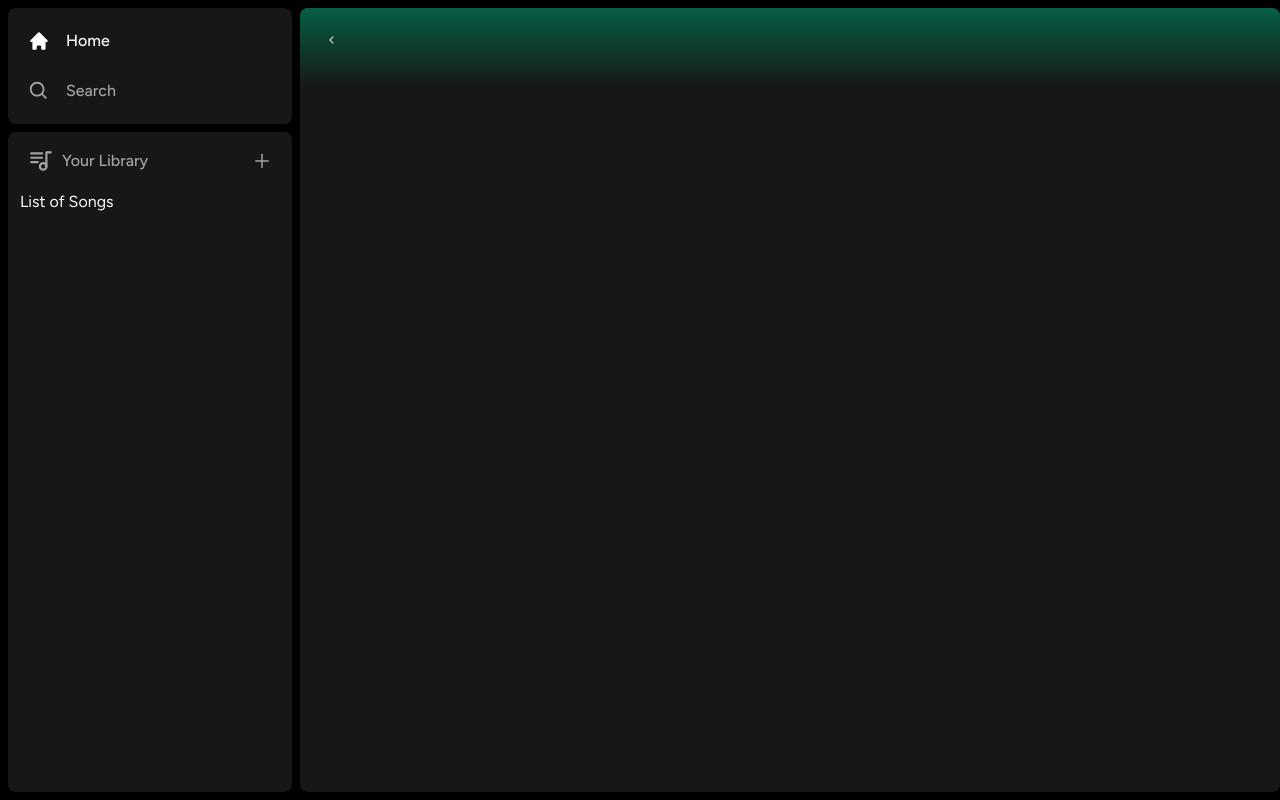
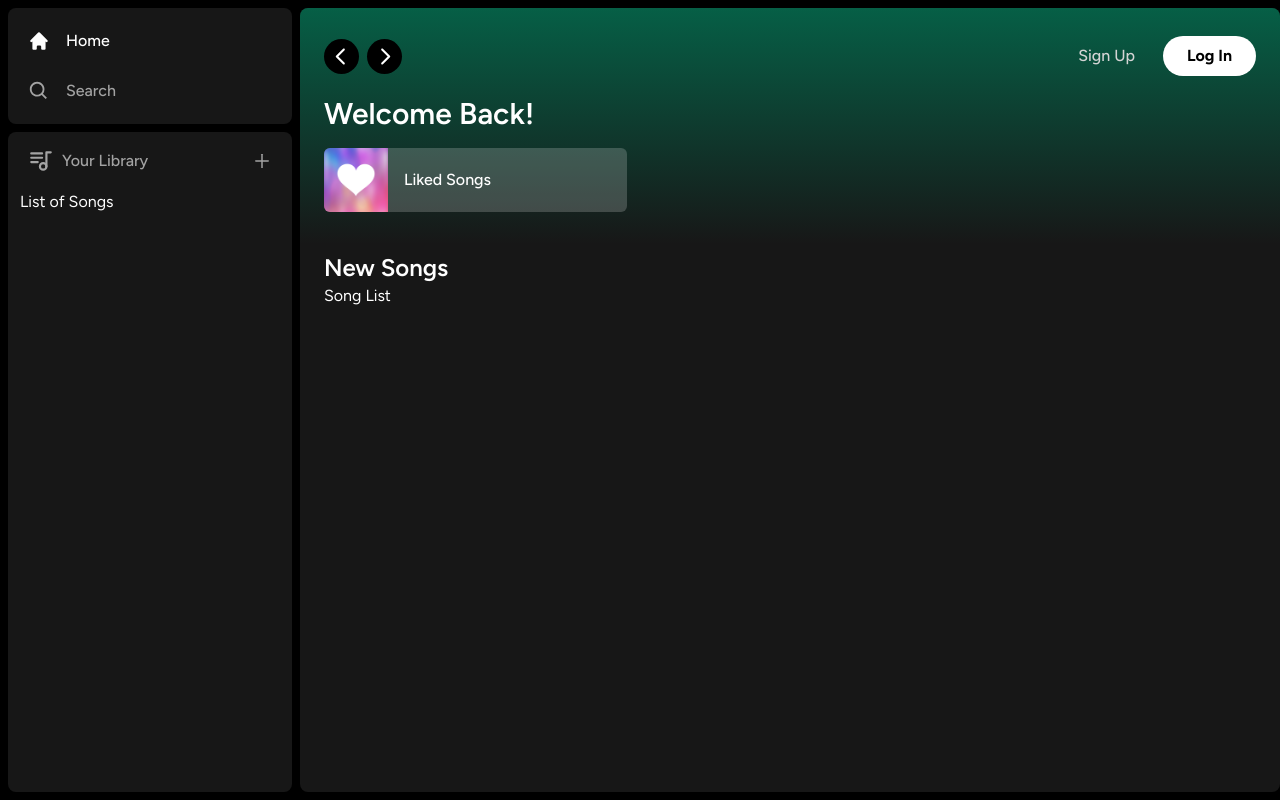
Before and after one commit to nathandallas/spotify-clone, a Next.js app: page / in a window 1280 px wide. Built offline with nearby package versions, Linux system fonts and the light colour scheme.

Commit message:
finished layout

```diff
--- a/app/(site)/page.tsx
+++ b/app/(site)/page.tsx
@@ -1,4 +1,5 @@
 import Header from '@/components/Header';
+import ListItem from '@/components/ListItem';
 
 export default function Home() {
 	return (
@@ -8,7 +9,32 @@ export default function Home() {
 		overflow-hidden overflow-y-auto
 		'
 		>
-			<Header>Header</Header>
+			<Header>
+				<div className='mb-2'>
+					<h1 className='text-white text-3xl font-semibold'>
+						Welcome Back!
+					</h1>
+					<div
+						className='
+							grid grid-cols-1 sm:grid-cols-2
+							xl:grid-cols-3 2xl:grid-cols-4 gap-3 mt-4'
+					>
+						<ListItem
+							image='/images/liked.png'
+							name='Liked Songs'
+							href='liked'
+						/>
+					</div>
+				</div>
+			</Header>
+			<div className='mt-2 mb-7 px-6'>
+				<div className='flex justify-between items-center'>
+					<h1 className="text-white text-2xl font-semibold">
+						New Songs
+					</h1>
+				</div>
+				<div>Song List</div>
+			</div>
 		</div>
 	);
 }
--- /dev/null
+++ b/components/Button.tsx
@@ -0,0 +1,41 @@
+import { forwardRef } from 'react';
+import { twMerge } from 'tailwind-merge';
+
+interface ButtonProps
+	extends React.ButtonHTMLAttributes<HTMLButtonElement> {}
+
+const Button = forwardRef<HTMLButtonElement, ButtonProps>(
+	(
+		{
+			className,
+			children,
+			disabled,
+			type = 'button',
+			...props
+		},
+		ref
+	) => {
+		return (
+			<button
+				type={type}
+				className={twMerge(
+					`
+            w-full rounded-full bg-green-500 border-transparent
+            px-3 py-3 disabled:cursor-not-allowed disabled:opacity:50
+            text-black font-bold hover:opacity-75 transiton
+        `,
+					className
+				)}
+				disabled={disabled}
+				ref={ref}
+				{...props}
+			>
+				{children}
+			</button>
+		);
+	}
+);
+
+Button.displayName = 'Button';
+
+export default Button;
--- a/components/Header.tsx
+++ b/components/Header.tsx
@@ -2,7 +2,10 @@
 
 import { useRouter } from 'next/navigation';
 import { twMerge } from 'tailwind-merge';
-import { RxCaretLeft } from 'react-icons/rx';
+import { RxCaretLeft, RxCaretRight } from 'react-icons/rx';
+import { HiHome } from 'react-icons/hi';
+import { BiSearch } from 'react-icons/bi';
+import Button from './Button';
 
 interface HeaderProps {
 	children: React.ReactNode;
@@ -25,11 +28,57 @@ const Header: React.FC<HeaderProps> = ({ children, className }) => {
 			>
 				<div className='w-full mb-4 flex items-center justify-between'>
 					<div className='hidden md:flex gap-x-2 items-center'>
-						<button>
-							<RxCaretLeft />
+						<button
+							onClick={() => router.back()}
+							className='
+                            rounded-full bg-black flex items-center
+                            justify-center hover:opacity-75 transition
+                        '
+						>
+							<RxCaretLeft className='text-white' size={35} />
+						</button>
+						<button
+							onClick={() => router.forward()}
+							className='
+                            rounded-full bg-black flex items-center
+                            justify-center hover:opacity-75 transition
+                        '
+						>
+							<RxCaretRight className='text-white' size={35} />
 						</button>
 					</div>
+					<div className='flex md:hidden gap-x-2 items-center'>
+						<button
+							className='
+                            rounded-full p-2 bg-white flex items-center
+                            justify-center hover:opacity-75 transition
+                            '
+						>
+							<HiHome className='text-black' size={20} />
+						</button>
+						<button
+							className='
+                            rounded-full p-2 bg-white flex items-center
+                            justify-center hover:opacity-75 transition
+                            '
+						>
+							<BiSearch className='text-black' size={20} />
+						</button>
+					</div>
+					<div className='flex justify-between items-center gap-x-4'>
+						<>
+							<div>
+								<Button className='bg-transparent text-neutral-300 font-medium'>
+									Sign Up
+								</Button>
+							</div>
+							<div>
+								<Button className='bg-white px-6 py-2'>Log In</Button>
+							</div>
+						</>
+					</div>
 				</div>
+                {children}
 			</div>
 		</>
 	);
--- /dev/null
+++ b/components/ListItem.tsx
@@ -0,0 +1,59 @@
+'use client';
+
+import { useRouter } from 'next/navigation';
+import Image from 'next/image';
+import { FaPlay } from 'react-icons/fa';
+
+interface ListItemProps {
+	image: string;
+	name: string;
+	href: string;
+}
+
+const ListItem: React.FC<ListItemProps> = ({
+	image,
+	name,
+	href,
+}) => {
+	const router = useRouter();
+
+	const onClick = () => {
+		//TODO: Add Authentication before Push
+		router.push(href);
+	};
+	return (
+		<>
+			<button
+				onClick={onClick}
+				className='
+                    relative group flex items-center rounded-md
+                    overflow-hidden gap-x-4 bg-neutral-100/20
+                    transition pr-4
+                '
+			>
+				<div className='relative min-h-[64px] min-w-[64px]'>
+					<Image
+						className='object-cover'
+						fill
+						src={image}
+						alt='Liked'
+					/>
+				</div>
+				<p className='font-medium truncate py-5'>{name}</p>
+				<div
+					className='
+                    absolute transition opacity-0 rounded-full flex items-center
+                    justify-center bg-green-500 p-4 drop-shadow-md right-5
+                    group-hover:opacity-100 hover:scale-110
+                '
+				>
+					<FaPlay className='text-black ' />
+				</div>
+			</button>
+		</>
+	);
+};
+<>
+	<div className='l'>List Item!</div>
+</>;
+export default ListItem;
```
Also changed, not shown: public/images/liked.png (added).
